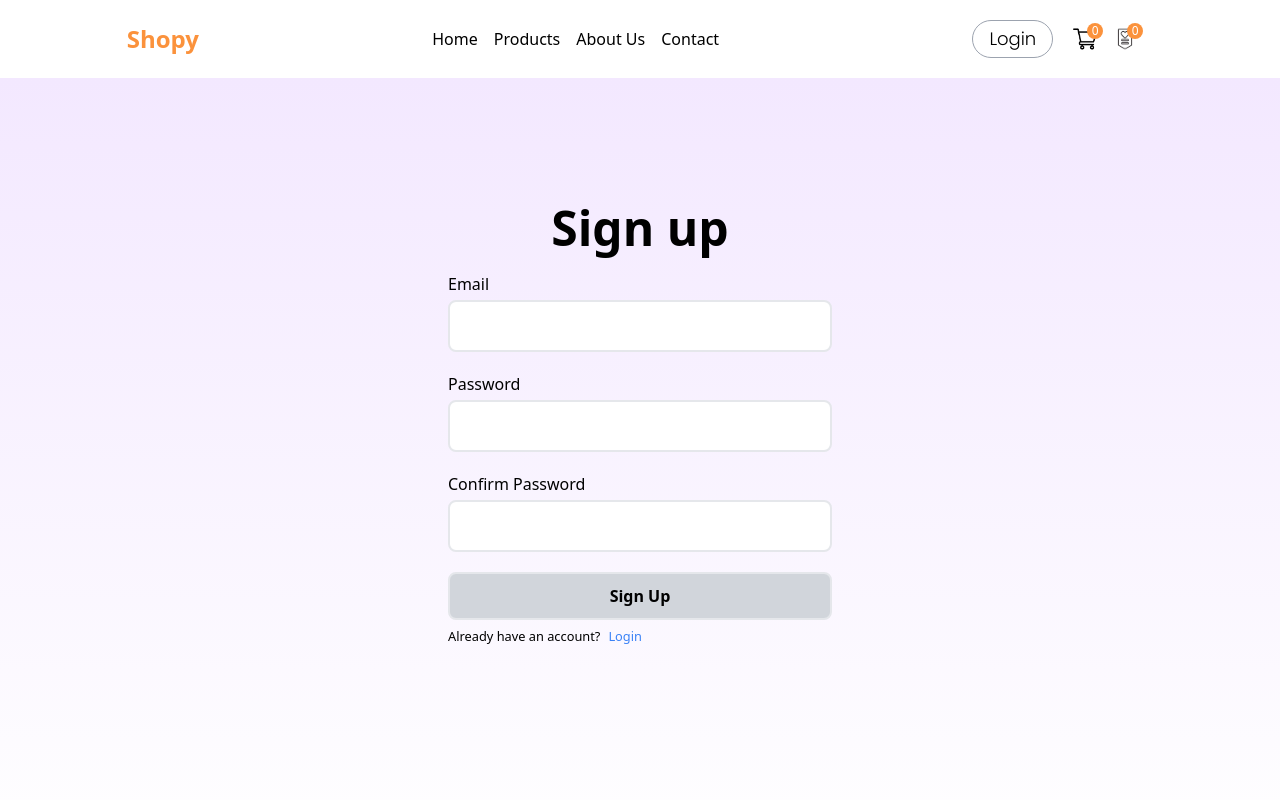
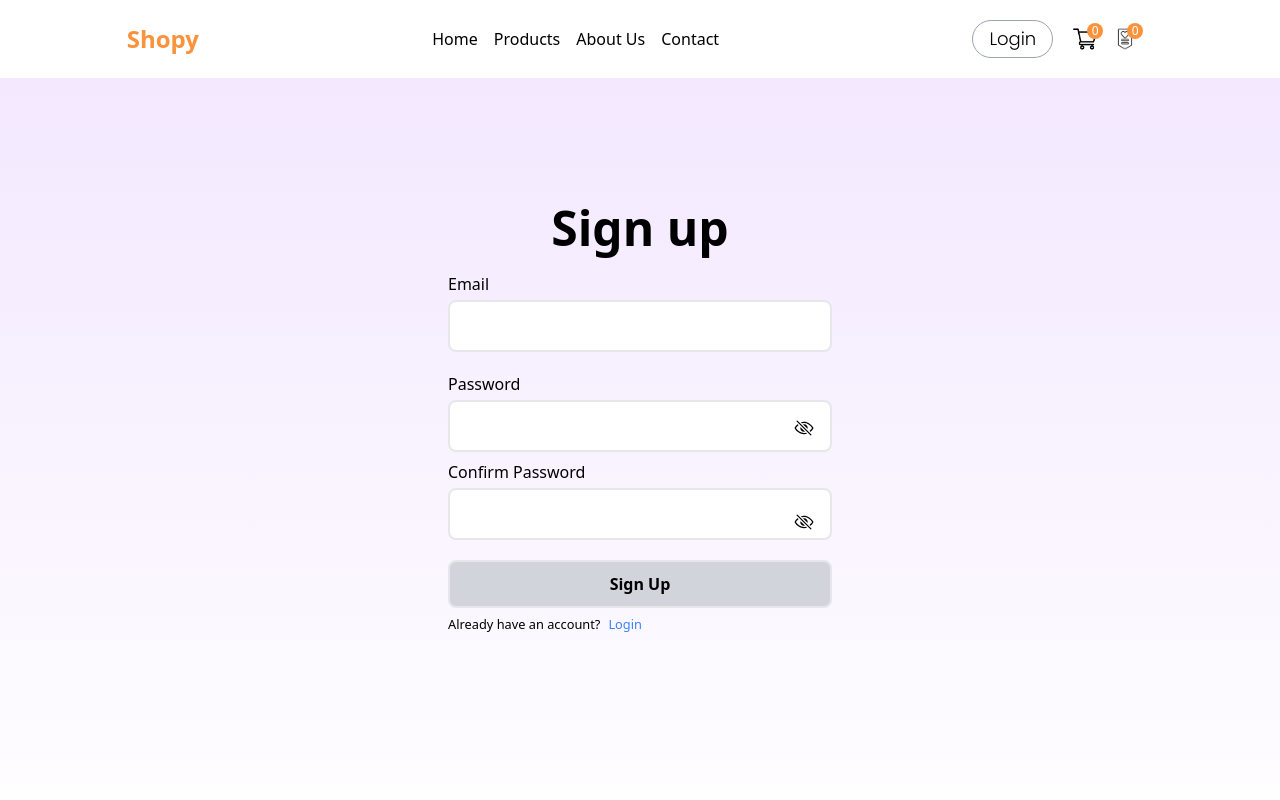
Before and after one commit to mohitparmar1/Shopy, a React (Vite) app: page /signup in a window 1280 px wide. Shown: the top 800 px of the page. Built offline with nearby package versions, Linux system fonts and the light colour scheme.

Commit message:
Fixes: #83 Login and signup Form Validation fixed

```diff
--- a/src/Pages/Login.jsx
+++ b/src/Pages/Login.jsx
@@ -1,6 +1,8 @@
 import React, { useEffect, useState } from "react";
 import { Link, useNavigate } from "react-router-dom";
 import google from '../assets/google.png'
+import { IoEyeOutline, IoEyeOffOutline } from "react-icons/io5";
+
 const Login = () => {
   const [active, setActive] = useState(true);
   const [email, setEmail] = useState("");
@@ -9,6 +11,7 @@ const Login = () => {
   const [isPasswordValid, setIsPasswordValid] = useState(false);
   const [isEmailFocused, setIsEmailFocused] = useState(false);
   const [isPasswordFocused, setIsPasswordFocused] = useState(false);
+  const [isPasswordVisible, setIsPasswordVisible] = useState(false);
   const navigate = useNavigate();
   const handleLogin = async (e) => {
     e.preventDefault();
@@ -48,11 +51,22 @@ const Login = () => {
             * Password is not valid
           </div>
         )}
+        <div
+          className="rela2"
+          type={isPasswordVisible ? "text" : "password"}
+          style={{
+            display: "flex",
+            alignItems: "center",
+            justifyContent: "flex-end",
+            height: "max-content",
+            position: "relative",
+          }}
+        >
           <input
-          type="password"
+            type={isPasswordVisible ? "text" : "password"}
             name="password"
             id="password"
-          className="mb-5 mt-1 w-full p-3 outline-none border-2 border-gray-200 rounded-lg "
+            className="mb-2 mt-1 w-full p-3 outline-none border-2 border-gray-200 rounded-lg "
             onChange={(e) => {
               setPassword(e.target.value);
               setIsPasswordValid(
@@ -65,6 +79,24 @@ const Login = () => {
               setIsPasswordFocused(true);
             }}
           />
+          <div
+            className="p-2"
+            style={{
+              position: "absolute",
+              right: "10px",
+              top: "50%",
+              transform: "translateY(-50%)",
+              cursor: "pointer",
+            }}
+            onClick={() => setIsPasswordVisible(!isPasswordVisible)}
+          >
+            {!isPasswordVisible ? (
+              <IoEyeOffOutline color="black" size={20} />
+            ) : (
+              <IoEyeOutline color="black" size={20} />
+            )}
+          </div>
+        </div>
         <button
           type="submit"
           disabled={!isEmailValid || !isPasswordValid}
@@ -78,7 +110,7 @@ const Login = () => {
         >
           Login
         </button>
-        <p className="mt-2 text-xs " style={{fontSize:"0.8rem"}}>
+        <p className="mt-2 text-xs " style={{ fontSize: "0.8rem" }}>
           {"Don't have an account?"}
           <span
             className="text-blue-500 cursor-pointer ml-2"
--- a/src/Pages/Signup.jsx
+++ b/src/Pages/Signup.jsx
@@ -1,5 +1,6 @@
 import { useNavigate } from "react-router-dom";
 import { useState } from "react";
+import { IoEyeOutline, IoEyeOffOutline   } from "react-icons/io5";
 const Signup = () => {
   const navigate = useNavigate();
    const [email, setEmail] = useState("");
@@ -11,6 +12,8 @@ const Signup = () => {
    const [isPasswordFocused, setIsPasswordFocused] = useState(false);
    const [isConfirmPasswordValid,setIsConfirmPasswordValid] = useState(false)
    const [isConfirmPasswordFocused,setIsConfirmPasswordFocused]=useState(false)
+    const [isPasswordVisible, setIsPasswordVisible] = useState(false);
+    const [isConfirmPasswordVisible, setConfirmIsPasswordVisible] = useState(false);
    const handleSignUp = async (e) => {
      e.preventDefault();
      console.log(email, " ", password," ",confirmPassword);
@@ -53,11 +56,21 @@ const Signup = () => {
             * Password is not valid
           </div>
         )}
+        <div
+          className="rela"
+          style={{
+            display: "flex",
+            alignItems: "center",
+            justifyContent: "flex-end",
+            height: "max-content",
+            position: "relative",
+          }}
+        >
           <input
-          type="password"
+            type={isPasswordVisible ? "text" : "password"}
             name="password"
             id="password"
-          className="mb-5 mt-1 w-full p-3 outline-none border-2 border-gray-200 rounded-lg"
+            className="mb-2 mt-1 w-full p-3 outline-none border-2 border-gray-200 rounded-lg pr-10"
             onChange={(e) => {
               setPassword(e.target.value);
               setIsPasswordValid(
@@ -71,14 +84,42 @@ const Signup = () => {
               setIsConfirmPasswordFocused(false);
             }}
           />
+          <div
+            className="p-2"
+            style={{
+              position: "absolute",
+              right: "10px",
+              top: "50%",
+              transform: "translateY(-50%)",
+              cursor: "pointer",
+            }}
+            onClick={() => setIsPasswordVisible(!isPasswordVisible)}
+          >
+            {!isPasswordVisible ? (
+              <IoEyeOffOutline color="black" size={20} />
+            ) : (
+              <IoEyeOutline color="black" size={20} />
+            )}
+          </div>
+        </div>
         <label htmlFor="password">Confirm Password</label>
         {isConfirmPasswordFocused && !isConfirmPasswordValid && (
           <div style={{ color: "red", fontSize: "0.8rem" }}>
             * Password doesn't match
           </div>
         )}
+        <div
+          className="rela1"
+          style={{
+            display: "flex",
+            alignItems: "center",
+            justifyContent: "flex-end",
+            height: "max-content",
+            position: "relative",
+          }}
+        >
           <input
-          type="password"
+            type={isConfirmPasswordVisible ? "text" : "password"}
             name="confirmpassword"
             id="password"
             className="mb-5 mt-1 w-full p-3 outline-none border-2 border-gray-200 rounded-lg"
@@ -92,6 +133,26 @@ const Signup = () => {
               setIsConfirmPasswordFocused(true);
             }}
           />
+          <div
+            className="p-2"
+            style={{
+              position: "absolute",
+              right: "10px",
+              top: "50%",
+              transform: "translateY(-50%)",
+              cursor: "pointer",
+            }}
+            onClick={() =>
+              setConfirmIsPasswordVisible(!isConfirmPasswordVisible)
+            }
+          >
+            {!isConfirmPasswordVisible ? (
+              <IoEyeOffOutline color="black" size={20} />
+            ) : (
+              <IoEyeOutline color="black" size={20} />
+            )}
+          </div>
+        </div>
         <button
           type="submit"
           className="border-2 border-gray-200 bg-gray-300 h-12 w-full font-bold rounded-lg"
```
Lines whose indentation alone changed are shown as unchanged.
